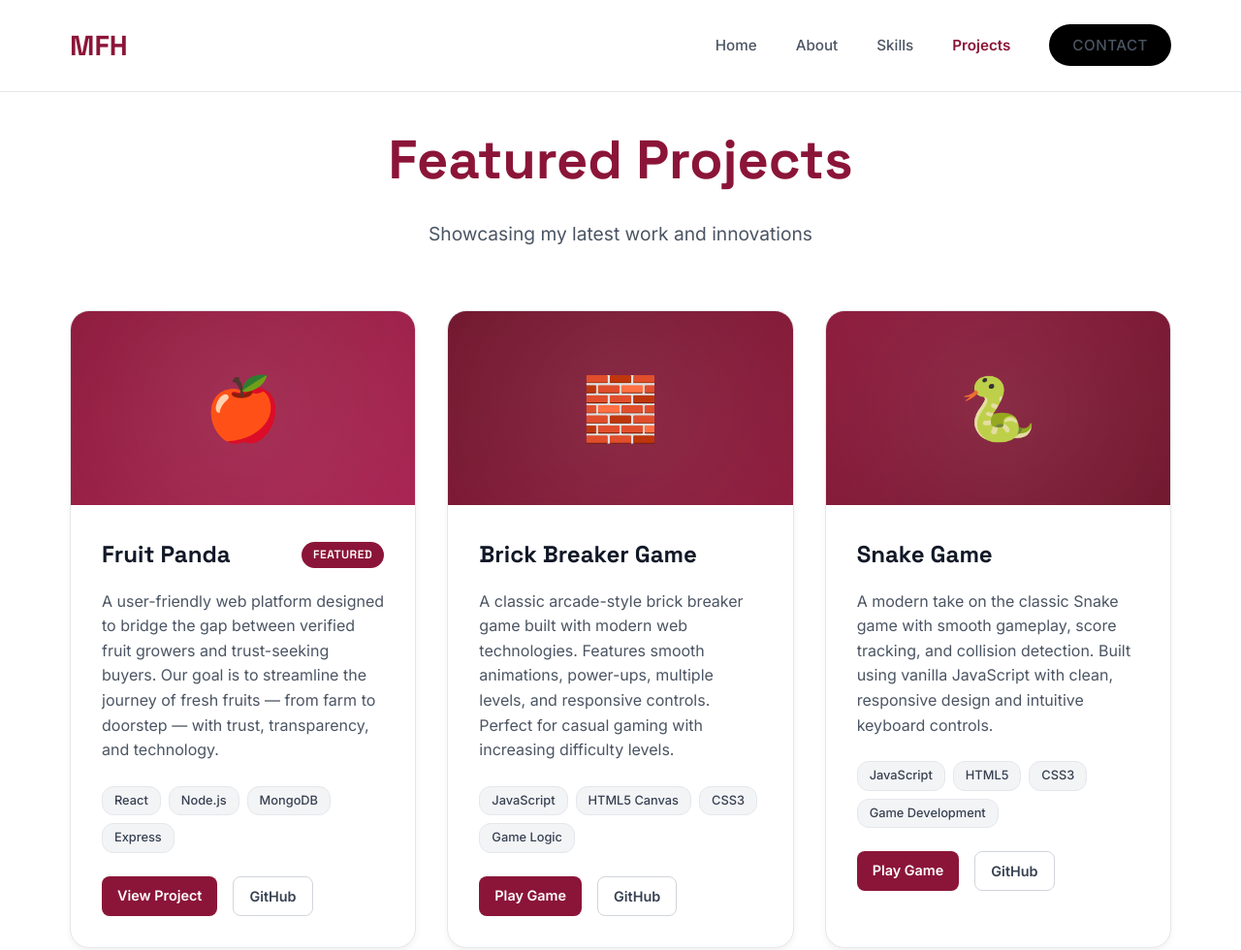
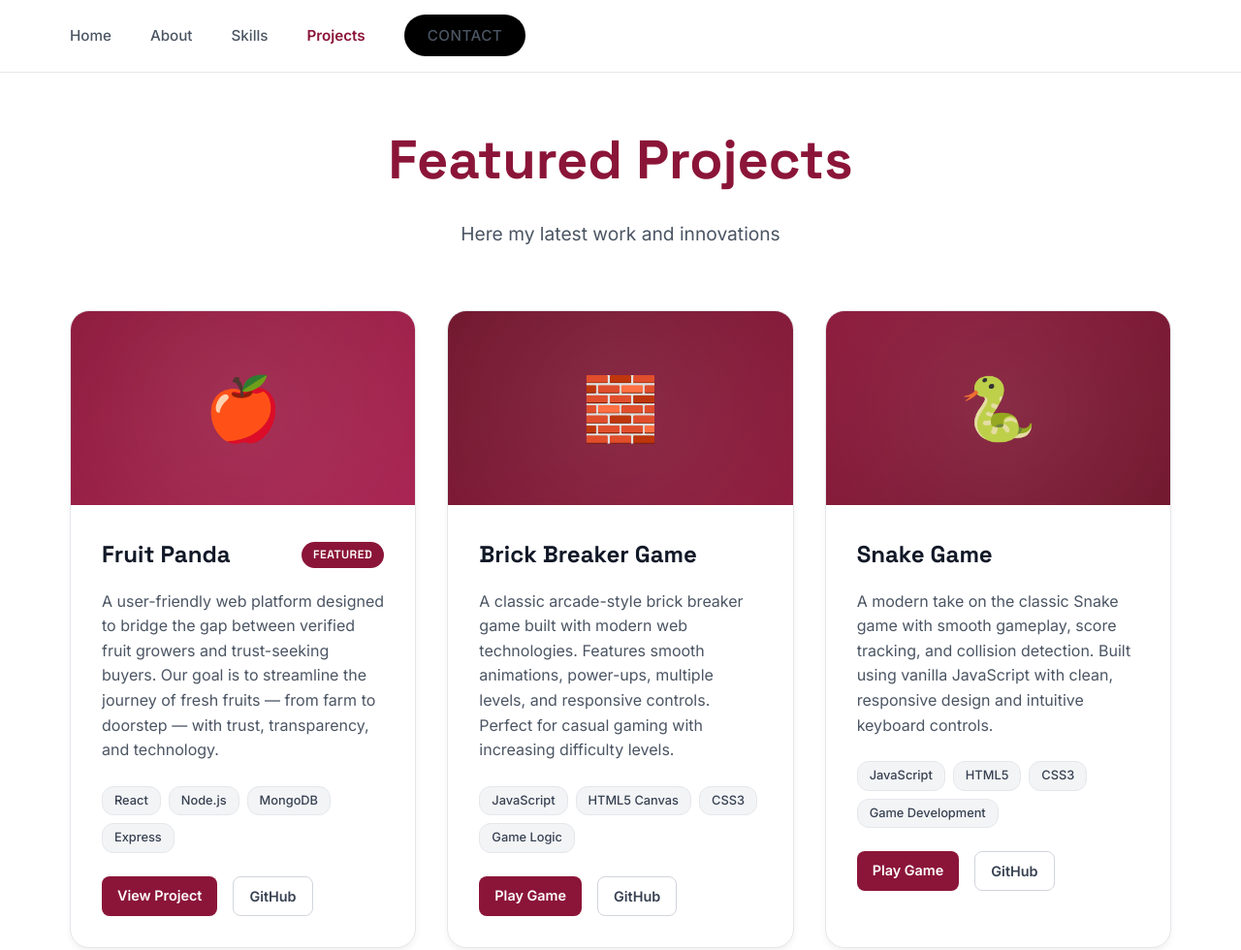
Before and after one commit to 2021331066-forhad/PF, a plain HTML site: page projects.html in a window 1280 px wide. Shown: the top 980 px of the page at 97% size. Drawn offline with Linux system fonts and the light colour scheme.

Commit message:
Update projects.html

```diff
--- a/projects.html
+++ b/projects.html
@@ -317,7 +317,6 @@
   <!-- Navigation -->
   <nav class="navbar">
     <div class="nav-container">
-      <a href="#" class="logo">MFH</a>
       <ul class="nav-links">
         <li><a href="index.html">Home</a></li>
         <li><a href="about.html">About</a></li>
@@ -331,7 +330,7 @@
   <!-- Main Content -->
   <div class="main-content">
     <h1 class="page-title">Featured Projects</h1>
-    <p class="page-subtitle">Showcasing my latest work and innovations</p>
+    <p class="page-subtitle">Here my latest work and innovations</p>
 
     <div class="projects-grid">
       <div class="project-card">
```
